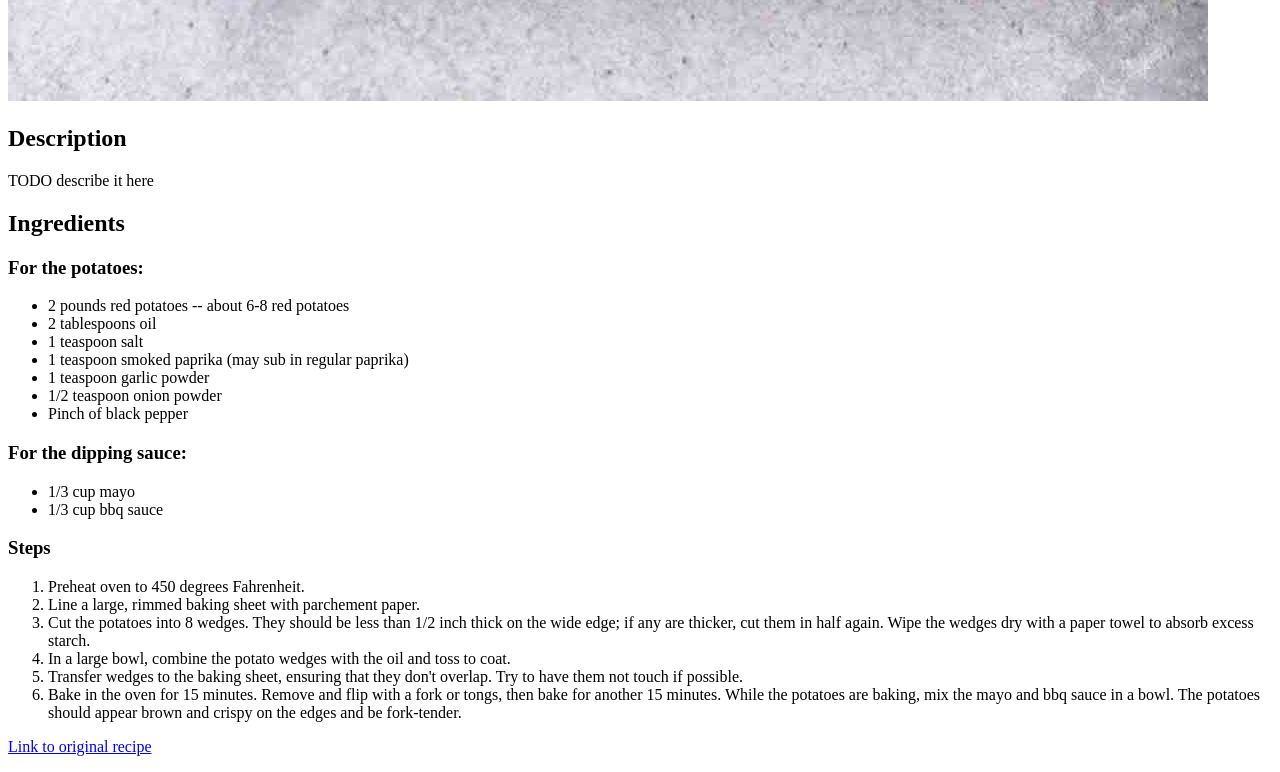
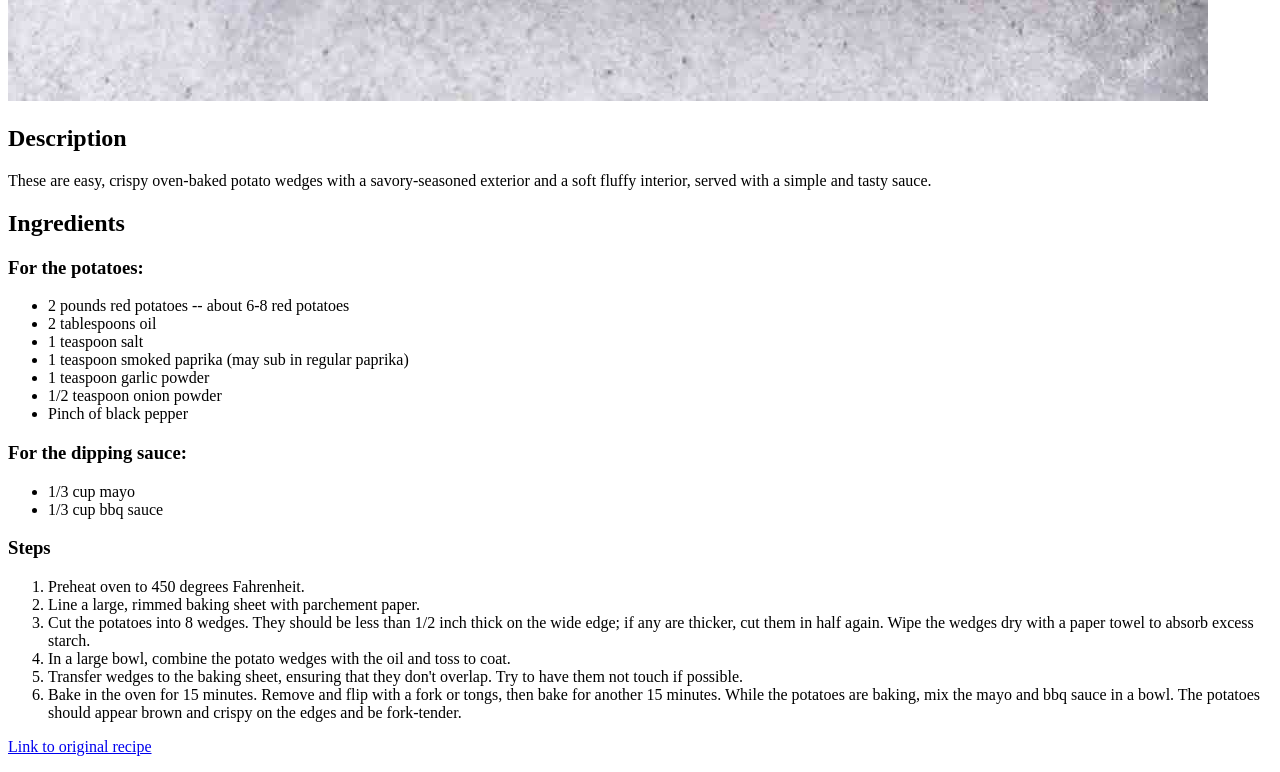
Before and after one commit to threenbe/odin-recipes-css, a plain HTML site: page recipes/potato-wedges.html in a window 1280 px wide. Shown: the part 1813-2585 px from the top of the page. Drawn offline with Linux system fonts and the light colour scheme.

Commit message:
Added description for potato wedges recipe

```diff
--- a/recipes/potato-wedges.html
+++ b/recipes/potato-wedges.html
@@ -19,7 +19,7 @@
 
     <h2>Description</h2>
 
-    <p>TODO describe it here</p>
+    <p>These are easy, crispy oven-baked potato wedges with a savory-seasoned exterior and a soft fluffy interior, served with a simple and tasty sauce.</p>
 
     <h2>Ingredients</h2>
 
```
